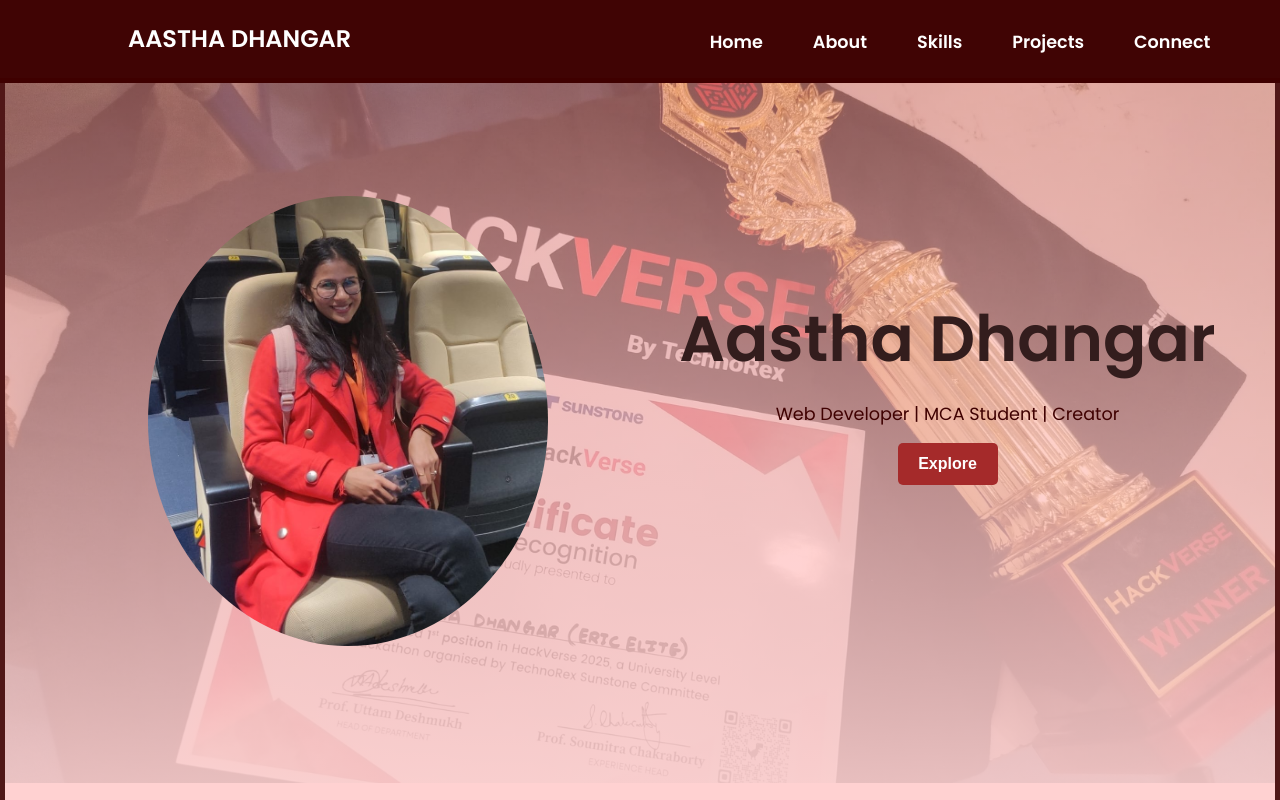
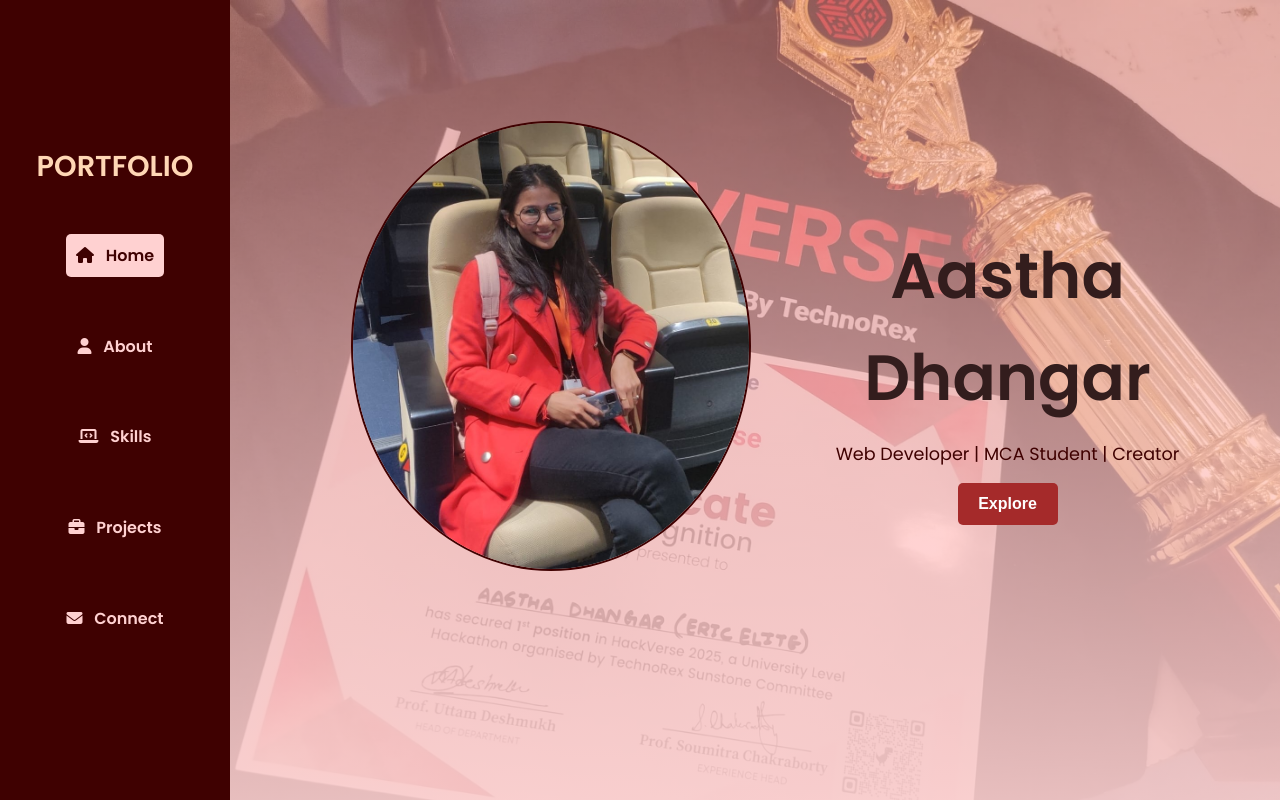
Before and after one commit to AASTHAA1910/Portfolio, a plain HTML site: page index.html in a window 1280 px wide. Shown: the top 800 px of the page. Drawn offline with Linux system fonts and the light colour scheme.

Commit message:
New Changes Added

```diff
--- a/index.html
+++ b/index.html
@@ -12,23 +12,25 @@
 </head>
 <body>
   <!-- Header Content -->
-  <header>
-    <div class="nav-content">
-      <h2>AASTHA DHANGAR</h2>
+  <header class="sidebar">
+    <div class="logo">
+      <h2>PORTFOLIO</h2>
     </div>
-    <div class="nav">
+    <nav class="sidebar-nav">
       <ul>
-        <li><a href="#home">Home</a></li>
-        <li><a href="#about">About</a></li>
-        <li><a href="#skills">Skills</a></li>
-        <li><a href="#projects">Projects</a></li>
-        <li><a href="#contact">Connect</a></li>
+        <li><a href="#home" class="active"><i class="fas fa-house"></i> Home</a></li>
+        <li><a href="#about"><i class="fas fa-user"></i> About</a></li>
+        <li><a href="#skills"><i class="fas fa-laptop-code"></i> Skills</a></li>
+        <li><a href="#projects"><i class="fas fa-briefcase"></i> Projects</a></li>
+        <li><a href="#contact"><i class="fas fa-envelope"></i> Connect</a></li>
       </ul>
-    </div>
+    </nav>
   </header>
 
+  <!-- Main Content -->
   <main>
-    <section id="home" class="home">
+    <!-- Dashboard Section -->
+    <section id="home" class="dashboard">
       <div class="profile">
         <div class="profile-pic">
           <img src="./Img/Profile Pic.jpg" alt="">
@@ -41,6 +43,7 @@
       </div>
     </section>
 
+    <!-- About Section -->
     <section id="about" class="section">
       <div class="container">
         <h2>About Me</h2>
--- a/script.js
+++ b/script.js
@@ -0,0 +1,22 @@
+// Active Link Functionality...
+const sections = document.querySelectorAll("section");
+const navLinks = document.querySelectorAll(".sidebar-nav ul li a");
+
+window.addEventListener("scroll", () => {
+    let current = "";
+
+    sections.forEach(section => {
+        const sectionTop = section.offsetTop;
+        const sectionHeight = section.clientHeight;
+        if (scrollY >= sectionTop - 100) {
+            current = section.getAttribute("id");
+        }
+    });
+
+    navLinks.forEach(link => {
+        link.classList.remove("active");
+        if (link.getAttribute("href").includes(current)) {
+            link.classList.add("active");
+        }
+    });
+});
--- a/style.css
+++ b/style.css
@@ -20,75 +20,108 @@
 }
 
 /* Header */
-header {
-  background-color: #3e0202d5;
-  color: #fff;
-  padding: 20px 0;
-  border-bottom: 5px solid #3f0101e8;
+.sidebar {
+  position: fixed;
+  top: 0;
+  left: 0;
+  height: 100%;
+  width: 230px;
+  background-color: #3f0101;
+  color: white;
+  padding-top: 40px;
   display: flex;
-  top: 0;
-  position: sticky;
+  flex-direction: column;
+  align-items: center;
   z-index: 1000;
+  justify-content: center;
 }
 
-.nav-content {
-  flex: 50%;
-  padding-left: 10%;
+.logo {
+  margin-top: -20%;
 }
 
-.nav-content h2 {
-  font-size: 1.5rem;
+.logo h2 {
+  font-size: 1.8rem;
+  color: #ffd7b5;
+  cursor: pointer;
 }
 
-.nav {
-  flex: 50%;
-  padding-top: 8px;
+.sidebar-nav {
+  justify-content: center;
+  margin-top: 15%;
 }
 
-.nav ul {
+.sidebar-nav ul {
   list-style: none;
   display: flex;
-  justify-content: center;
-  gap: 50px;
+  flex-direction: column;
+  gap: 25px;
+  padding-left: 0;
+  width: 100%;
+  align-items: center;
 }
 
-.nav a {
-  color: #fff;
-  text-decoration: none;
-  font-size: 1.1rem;
-  font-weight: 600;
-  transition: color 0.3s;
+.sidebar-nav ul li {
+  padding: 10px;
+  margin: 10px;
 }
 
-.nav a:hover {
-  color: #ffd7b5;
+.sidebar-nav ul li a {
+  text-decoration: none;
+  color: #ffd1d1;
+  font-weight: 600;
+  font-size: 1rem;
+  width: 100%;
+  text-align: center;
+  padding: 10px;
+  transition: background 0.3s, color 0.3s;
+}
+
+.sidebar-nav ul li a:hover {
+  background-color: #a52a2a;
+  color: white;
+  width: 100%;
+}
+
+.sidebar-nav ul li a.active {
+  background-color: #ffd1d1;
+  color: #3f0101;
+  border-radius: 5px;
+}
+
+.sidebar-nav i {
+  margin-right: 8px;
 }
 
 /* Main */
 main {
-  margin-left: 5px;
-  margin-right: 5px;
+  margin-left: 230px;
   background-color: rgb(255, 209, 209);
   color: #3f0101;
 }
 
-/* Profile Section */
-.home {
-  height: 700px;
+/* Dashboard Section */
+.dashboard {
+  min-height: 100vh;
+  align-items: center;
+  justify-content: center;
   background-image: linear-gradient(180deg, rgba(255, 153, 153, 0.5), rgba(255, 209, 209, 0.9)), url('./Img/bg.jpg');
   background-size: cover;
   background-position: center;
-  background-repeat: no-repeat;;
+  background-repeat: no-repeat;
+  padding: 20px;
 }
 
 .profile {
   display: flex;
   flex-direction: row;
-  padding: 20px;
+  align-items: center;
 }
 
 .profile-pic {
   flex: 50%;
+  justify-content: center;
+  align-items: center;
 }
 
 .profile-pic img {
@@ -96,7 +129,8 @@
   height: 450px;
   border-radius: 50%;
   margin-left: 20%;
-  margin-top: 15%;
+  margin-top: 20%;
+  border: 2px solid #3f0101;
 }
 
 .profile-text {
@@ -277,4 +311,5 @@
   text-align: center;
   padding: 20px 0;
   font-size: 0.9rem;
+  margin-left: 230px;
 }
```
